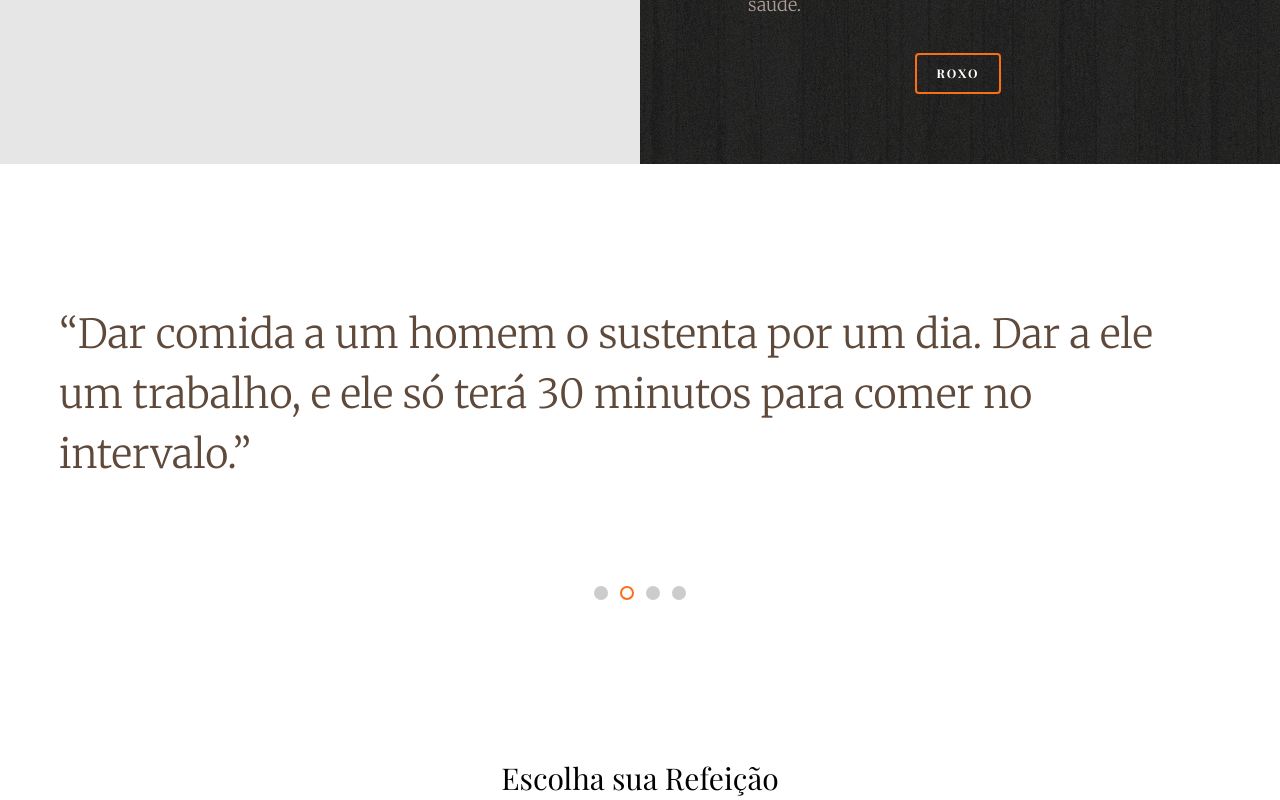
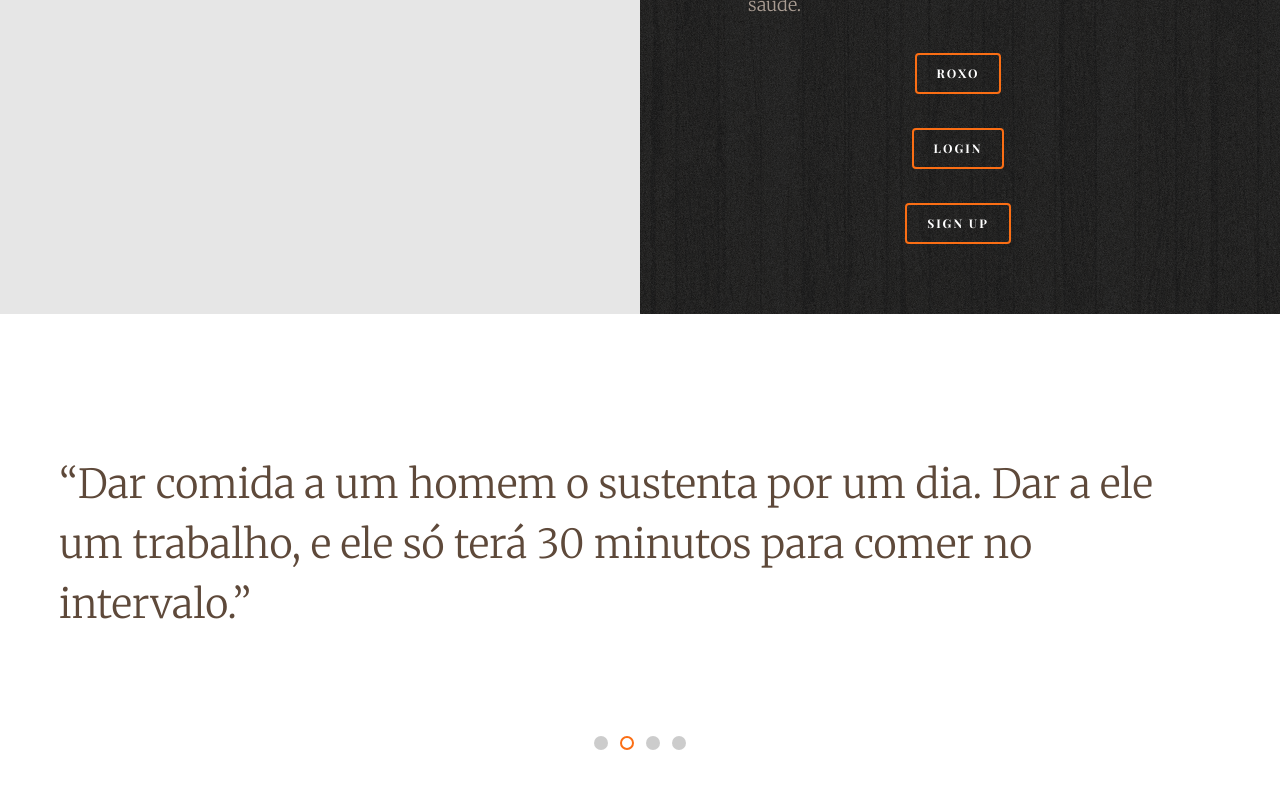
Before and after one commit to zaidonaljbaae/restaurants, a plain HTML site: page index.html in a window 1280 px wide. Shown: the part 1500-2300 px from the top of the page. Drawn offline with nearby package versions, Linux system fonts and the light colour scheme; files whose address does not match are found by name; a web font is replaced by a local one.

Commit message:
Update index.html

```diff
--- a/index.html
+++ b/index.html
@@ -86,6 +86,8 @@
 				<h2 class="heading to-animate">About Us</h2>
 				<p class="to-animate">No coração de uma fábrica antiga, o ROXO oferece uma experiência única, misturando o charme industrial com sabores inesquecíveis. Longe do comum, aqui a tradição encontra inovação em cada prato, criando uma atmosfera acolhedora e especial. Nosso compromisso com a qualidade é inegociável: usamos apenas ingredientes frescos e selecionados, garantindo que cada refeição seja não só deliciosa, mas também saudável. No ROXO, valorizamos o equilíbrio entre sabor e nutrição, proporcionando refeições que agradam ao paladar e ao bem-estar. Venha descobrir o sabor de algo diferente, com a certeza de estar cuidando da sua saúde.</p>
 				<p class="text-center to-animate"><a href="#" class="btn btn-primary btn-outline">ROXO</a></p>
+				<p class="text-center to-animate"><a href="login.html" class="btn btn-primary btn-outline">login</a></p>
+				<p class="text-center to-animate"><a href="sign_up.html" class="btn btn-primary btn-outline">sign up</a></p>
 			</div>
 		</div>
 
```
